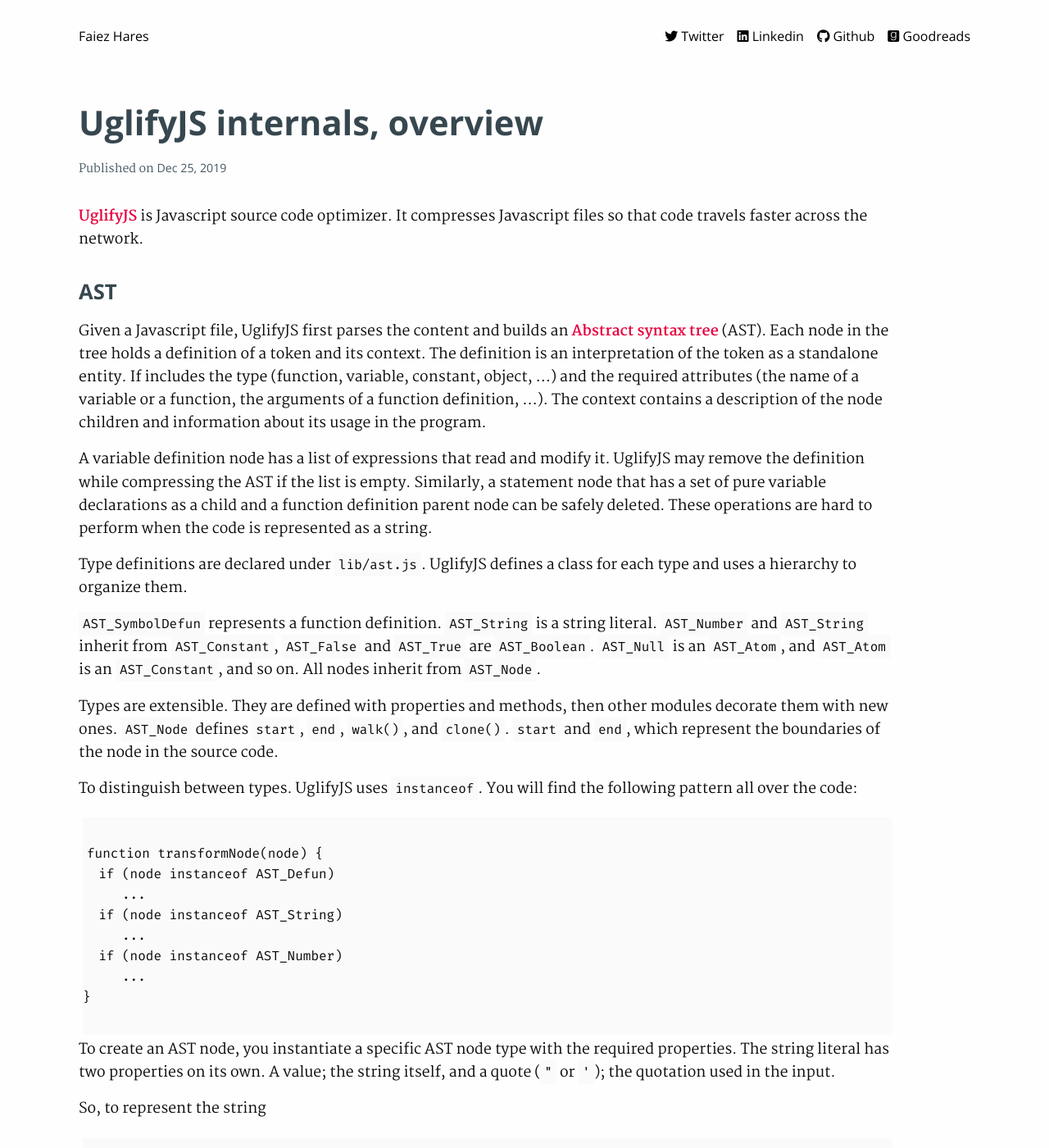
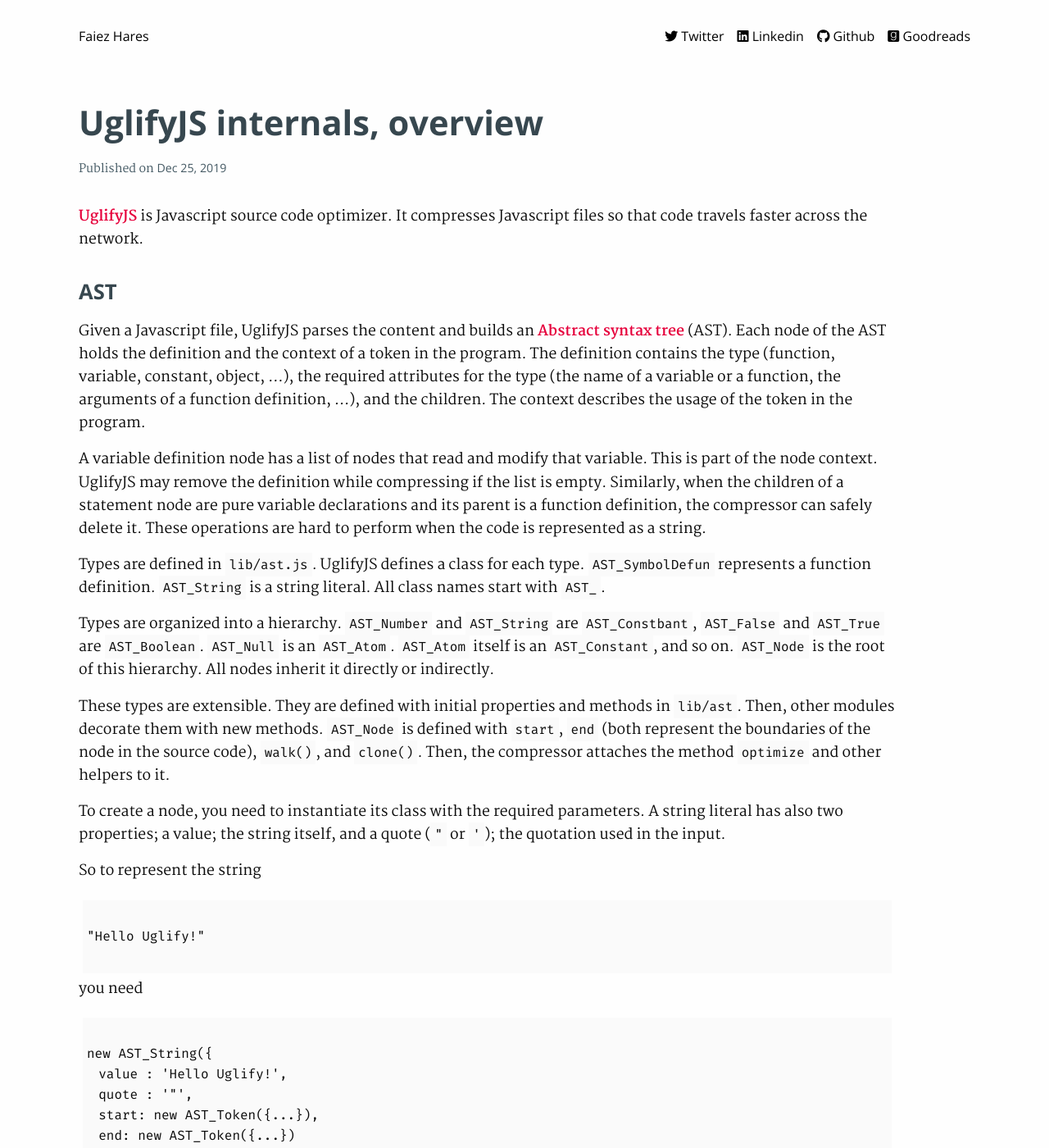
Before and after one commit to haresfaiez/haresfaiez.github.io, a Jekyll site: the page built from _posts/2019-12-25-uglifyjs-internals-overview.md, in a window 1280 px wide and 1400 px high. Shown: the whole window at 82% size. Built offline with Jekyll 4.4.1, drawn with Linux system fonts in a browser that asks for light colours; some of the changed text lies outside the part shown.

Commit message:
Improve UglifyJS internals overview post

````diff
--- a/_posts/2019-12-25-uglifyjs-internals-overview.md
+++ b/_posts/2019-12-25-uglifyjs-internals-overview.md
@@ -10,54 +10,45 @@ tags:     featured
 It compresses Javascript files so that code travels faster across the network.
 
 ## AST
-Given a Javascript file, UglifyJS first parses the content and builds an
+Given a Javascript file, UglifyJS parses the content and builds an
 [Abstract syntax tree](https://en.wikipedia.org/wiki/Abstract_syntax_tree) (AST).
-Each node in the tree holds a definition of a token and its context.
-The definition is an interpretation of the token as a standalone entity. If includes the type (function,
-variable, constant, object, ...) and the required attributes (the name of a variable or a function, the arguments
-of a function definition, ...).
-The context contains a description of the node children and information about its usage in the program.
+Each node of the AST holds the definition and the context of a token in the program.
+The definition contains the type (function, variable, constant, object, ...),
+the required attributes for the type (the name of a variable or a function, the arguments
+of a function definition, ...), and the children.
+The context describes the usage of the token in the program.
 
-A variable definition node has a list of expressions that read and modify it. UglifyJS may remove the definition
-while compressing the AST if the list is empty.
-Similarly, a statement node that has a set of pure variable declarations as a child and a function
-definition parent node can be safely deleted.
+A variable definition node has a list of nodes that read and modify that variable. This is part of the node
+context. UglifyJS may remove the definition while compressing if the list is empty.
+Similarly, when the children of a statement node are pure variable declarations and its parent is a function
+definition, the compressor can safely delete it.
 These operations are hard to perform when the code is represented as a string.
 
-Type definitions are declared under [`lib/ast.js`](https://github.com/mishoo/UglifyJS2/blob/master/lib/ast.js).
-UglifyJS defines a class for each type and uses a hierarchy to organize them.
+Types are defined in [`lib/ast.js`](https://github.com/mishoo/UglifyJS2/blob/master/lib/ast.js).
+UglifyJS defines a class for each type.
+`AST_SymbolDefun` represents a function definition. `AST_String` is a string literal.
+All class names start with `AST_`.
 
-`AST_SymbolDefun` represents a function definition. `AST_String` is a string literal.
-`AST_Number` and `AST_String` inherit from `AST_Constant`, `AST_False` and `AST_True` are `AST_Boolean`.
-`AST_Null` is an `AST_Atom`, and `AST_Atom` is an `AST_Constant`, and so on.
-All nodes inherit from `AST_Node`.
+Types are organized into a hierarchy.
+`AST_Number` and `AST_String` are `AST_Constbant`, `AST_False` and `AST_True` are `AST_Boolean`.
+`AST_Null` is an `AST_Atom`. `AST_Atom` itself is an `AST_Constant`, and so on.
+`AST_Node` is the root of this hierarchy. All nodes inherit it directly or indirectly.
 
-Types are extensible.
-They are defined with properties and methods, then other modules decorate them with new ones.
-`AST_Node` defines `start`, `end`, `walk()`, and `clone()`.
-`start` and `end`, which represent the boundaries of the node in the source code.
+These types are extensible.
+They are defined with initial properties and methods in `lib/ast`. Then, other modules decorate them with
+new methods.
+`AST_Node` is defined with `start`, `end` (both represent the boundaries of the node in the source code),
+`walk()`, and `clone()`. Then, the compressor attaches the method `optimize` and other helpers to it.
 
-To distinguish between types. UglifyJS uses `instanceof`.
-You will find the following pattern all over the code:
-```
-function transformNode(node) {
-  if (node instanceof AST_Defun)
-     ...
-  if (node instanceof AST_String)
-     ...
-  if (node instanceof AST_Number)
-     ...
-}
-```
+To create a node, you need to instantiate its class with the required parameters.
+A string literal has also two properties;
+a value; the string itself, and a quote (`"` or `'`); the quotation used in the input.
 
-To create an AST node, you instantiate a specific AST node type with the required properties.
-The string literal has two properties on its own.
-A value; the string itself, and a quote (`"` or `'`); the quotation used in the input.
-
-So, to represent the string
+So to represent the string
 ```
 "Hello Uglify!"
 ```
+
 you need
 ```
 new AST_String({
@@ -68,11 +59,11 @@ new AST_String({
 })
 ```
 
-
-And to represent
+An object requires a list of properties. To represent the object
 ```
 {a: 2}
 ```
+
 you need
 ```
 new AST_Object({
@@ -88,18 +79,29 @@ new AST_Object({
 })
 ```
 
+To distinguish between types. UglifyJS uses `instanceof`.
+The  the following pattern exists everywhere:
+```
+function transformNode(node) {
+  if (node instanceof AST_Defun)
+     ...
+  if (node instanceof AST_String)
+     ...
+  if (node instanceof AST_Number)
+     ...
+}
+```
+
 ## Scope
 
 Parallel to the AST, there is a tree of lexical scopes.
-When an AST node introduces a new lexical scope, it inherits `AST_Scope`.
-You filter out the nodes that do not inherit `AST_Scope`, and you get the scopes tree.
+When an AST node introduces a lexical scope, it inherits `AST_Scope`.
+You filter out the nodes that do not inherit `AST_Scope` in an AST, and you get the scopes tree.
+Two types inherit `AST_Scope`; `AST_Toplevel` and `AST_Lambda`.
 
-The root of all AST is an `AST_Toplevel` instance, which inherits `AST_Scope`.
-
-The other type that inherits `AST_Scope` is the function definition `AST_Lambda`.
+`AST_Toplevel` is the root node of every AST and `AST_Lambda` is a function definition.
 The latter is inherited by `AST_Accessor` (a getter/setter function),
 `AST_Function` (a function expression), and `AST_Defun` (a function definition).
-
 A Function definition is a statement and a function expression is an expression.
 The compressor optimizes them differently and the parser requires a name for the function statement
 but not for the expression. It is more convenient to separate them.
@@ -119,9 +121,9 @@ cname: "[integer/S] current index for mangling variables (used internally by the
 `AST_Lambda` defines the name of the function, a list of its arguments, and `uses_arguments` (a boolean that
 is true when the function accesses the arguments array).
 
-Other than those nodes, only `AST_Symbol` knows about `AST_Scope`. It holds a reference to its scope.
-An `AST_Symbol` is either an accessors, a declaration in var/function name or argument/catch block,
-a reference to a symbol/label, the keyword `this`, or a loop label.
+Other than those nodes, only `AST_Symbol` knows about `AST_Scope` because it holds a reference to its scope.
+An `AST_Symbol` is either an accessor, a declaration of a variable, a function name, a function argument,
+a definition of the error in a catch block, a reference to a symbol/label, the keyword `this`, or a loop label.
 
 UglifyJS defines `AST_Scope` operations in
 [`lib/scope.js`](https://github.com/mishoo/UglifyJS2/blob/master/lib/scope.js).
````
